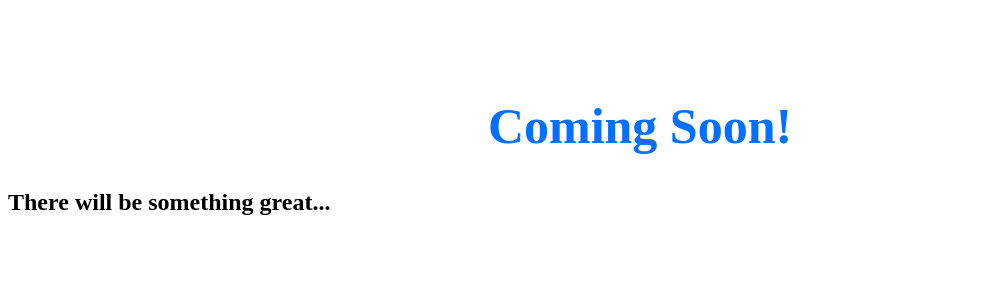
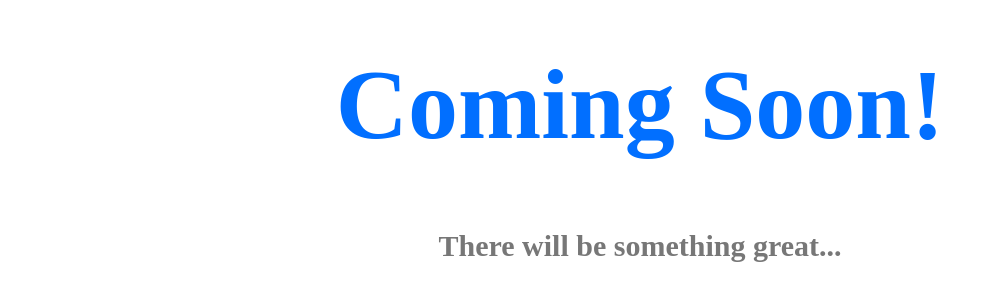
Before and after one commit to Remelens/remelens.github.io, a plain HTML site: page index.html in a window 1280 px wide. Shown: the part 206-506 px from the top of the page, without its empty margins (0-991 px from the left). Drawn offline with Linux system fonts and the light colour scheme.

Commit message:
Update style.css

```diff
--- a/css/style.css
+++ b/css/style.css
@@ -4,7 +4,12 @@ html{
 }
 h1{
   text-align:center;
-  margin-top:24%;
-  font-size: 50px;
+  margin-top:20%;
+  font-size: 100px;
   color:#016fff;
 }
+h2{
+  text-align:center;
+  font-size: 30px;
+  color:#777;
+}
```
